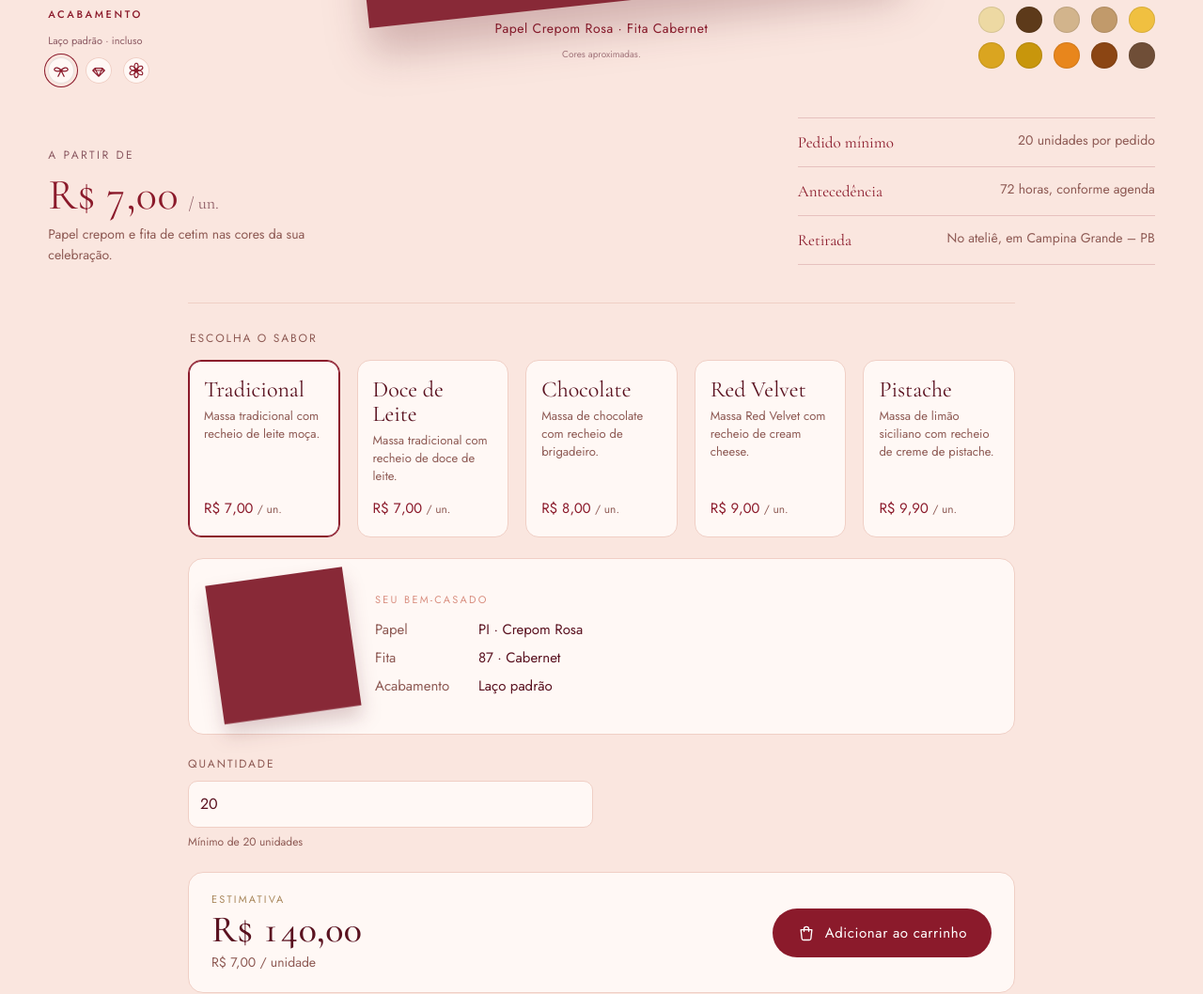
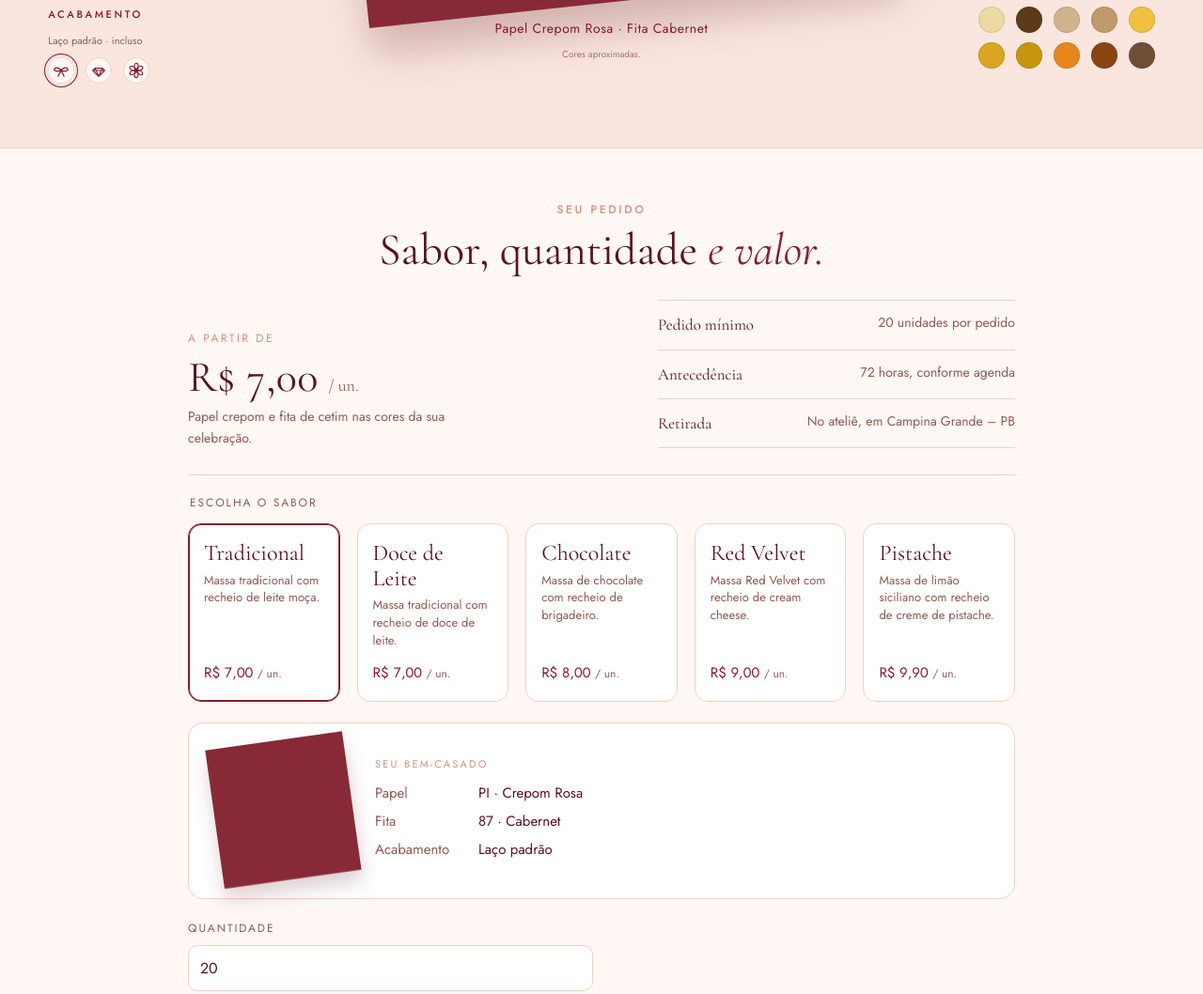
Before and after one commit to AlanneDias/Renata-Alves-Doces, a plain HTML site: page index.html in a window 1280 px wide. Shown: the part 774-1832 px from the top of the page at 94% size. Drawn offline with nearby package versions, Linux system fonts and the light colour scheme.

Commit message:
Divide personalização e pedido em blocos separados
Co-Authored-By: Claude Opus 5.5 <noreply@anthropic.com>
Claude-Session: https://claude.ai/code/session_01JWzVUfGALrv5P1MFh3Mf1W

```diff
--- a/index.html
+++ b/index.html
@@ -61,6 +61,13 @@
       </aside>
     </div>
 
+  </section>
+
+  <section class="order-wrap" id="pedido-form">
+    <div class="order-head">
+      <span class="eyebrow">SEU PEDIDO</span>
+      <h2>Sabor, quantidade <em>e valor.</em></h2>
+    </div>
     <div class="hero-foot">
       <div class="hero-price">
         <p class="from">a partir de</p>
@@ -73,9 +80,7 @@
         <div><dt>Retirada</dt><dd>No ateliê, em Campina Grande – PB</dd></div>
       </dl>
     </div>
-  </section>
 
-  <section class="order-wrap" id="pedido-form">
     <form id="config" class="order" novalidate>
       <fieldset class="flavor-pick">
         <legend>Escolha o sabor</legend>
--- a/style.css
+++ b/style.css
@@ -608,3 +608,19 @@ body.menu-open .menu-btn{color:#FAE6DF}
 .cart-list li.ci .qty{grid-column:auto;grid-area:qty;width:132px}
 .cart-list li.ci .remove{grid-column:auto;grid-row:auto;grid-area:del}
 .cart-list li.ci .ci-img{grid-area:img}
+
+/* divisão entre personalização e pedido */
+.order-wrap{background:var(--paper);border-top:1px solid var(--line);margin-top:32px;padding:56px max(20px,4vw) 64px}
+.order-head{max-width:880px;margin:0 auto;display:grid;gap:8px;text-align:center}
+.order-head h2{font-size:clamp(32px,4vw,48px)}
+.order-wrap .hero-foot{max-width:880px;margin:28px auto 0;padding-bottom:28px;border-bottom:1px solid var(--line)}
+.order-wrap .hero-price .from{color:var(--rose)}
+.order-wrap .hero-price .amount{color:var(--ink)}
+.order-wrap .hero-price .amount span{color:var(--muted)}
+.order-wrap .hero-info div{border-color:var(--line)}
+.order-wrap .hero-info dt{color:var(--ink)}
+.order-wrap .order,.order-wrap .order-wrap .order{border-top:0;margin-top:20px;padding-top:0}
+.order-wrap .sabor,.order-wrap .order-summary,.order-wrap .estimate,.order-wrap input{background:#fff}
+@media (max-width:760px){.order-wrap{margin-top:20px;padding-top:40px;padding-bottom:40px}.order-wrap .hero-foot{margin-top:20px;padding-bottom:20px}}
+@media (max-width:1080px){.top nav{box-shadow:none}body.menu-open .top nav{box-shadow:-18px 0 40px rgba(40,6,12,.35)}}
+@media (max-width:760px){.order-head{margin-bottom:4px}.order-wrap .hero-foot{margin-top:14px}}
```
